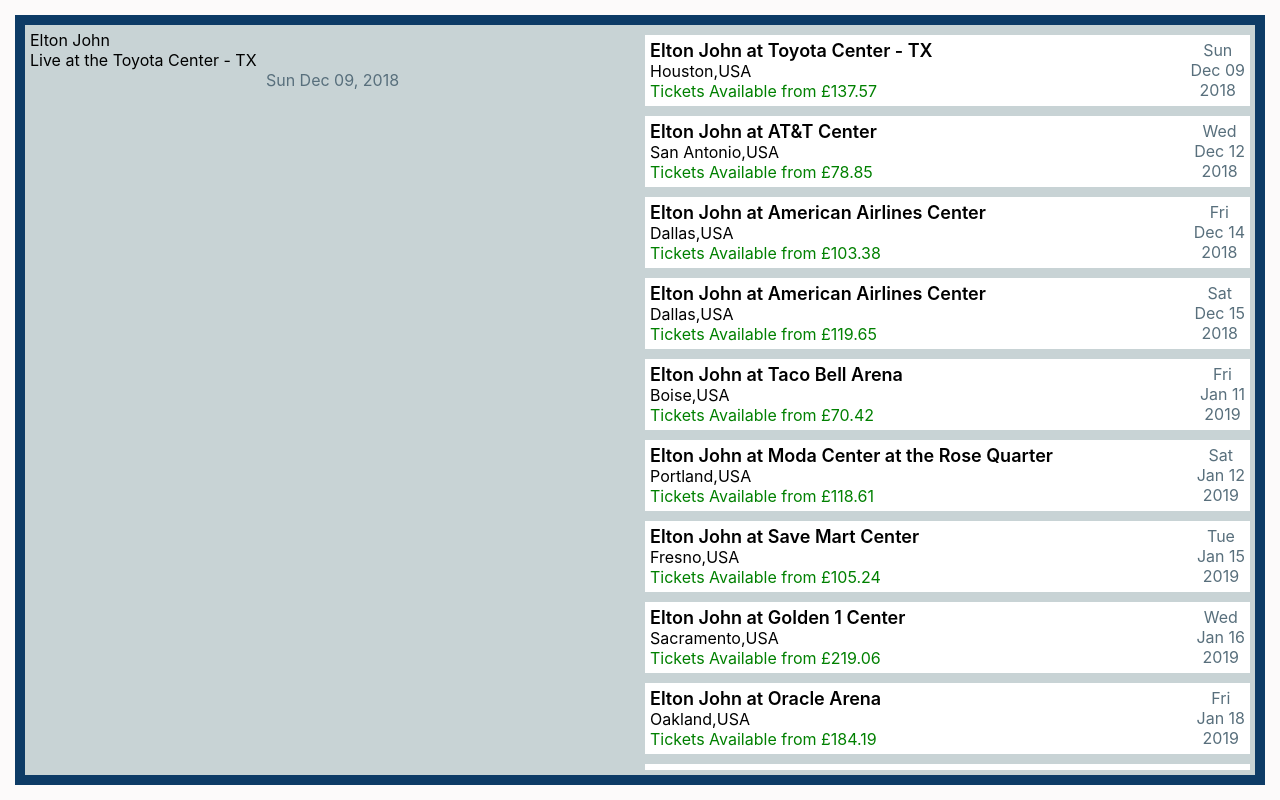
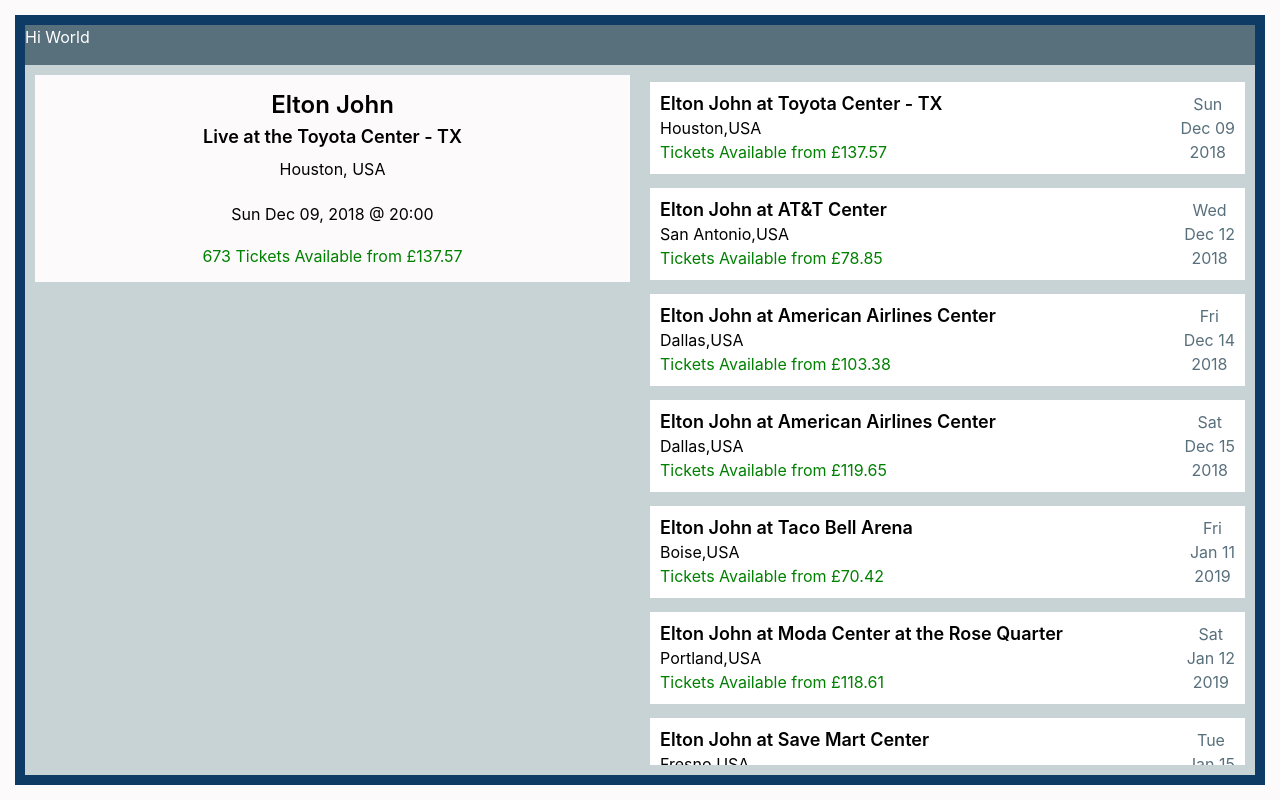
Before and after one commit to hay-sam/vgogo-challenge, a React (Create React App) app: page / in a window 1280 px wide. Built offline with nearby package versions, Linux system fonts and the light colour scheme.

Commit message:
part 2 start

```diff
--- a/src/App.js
+++ b/src/App.js
@@ -1,12 +1,16 @@
 import React from 'react';
 import SelectedEvent from './SelectedEvent'
 import EventList from './EventList'
+import LocationSelect from './LocationSelect'
 
 function App() {
   return (
     <div id="App">
-      <SelectedEvent />
-      <EventList />
+      <LocationSelect />
+      <div id="content">
+        <SelectedEvent />
+        <EventList />
+      </div>
     </div>
   );
 }
--- /dev/null
+++ b/src/LocationSelect.js
@@ -0,0 +1,9 @@
+import React from 'react'
+
+const Location = props => {
+  return(
+    <div id="location-select">Hi World</div>
+  )
+}
+
+export default Location
--- a/src/SelectedEvent.js
+++ b/src/SelectedEvent.js
@@ -11,14 +11,25 @@
           <div id="event-venue">
             Live at the {event.VenueName}
           </div>
+          <div className="event-location">
+          {event.VenueCity}, {event.VenueCountry}
+        </div>
         </div>
         <div id="event-date">
-        <div className="event-date">
-        {event.Day+ " "}
-            {event.Month} {event.CalendarViewModel.DayOfMonth},{" "+event.CalendarViewModel.Year}
+          {event.Day+ " "}
+          {event.Month} {event.CalendarViewModel.DayOfMonth},{" "+event.CalendarViewModel.Year} @ {event.Time}
+        </div>
+        <div id="event-info">
+        {(event.AvailableTickets > 0)?
+          <div className="green">
+           {event.AvailableTickets} Tickets Available from {event.MinPrice}
           </div>
+          :
+          <div className="red">
+            Sold Out
+          </div>
+        }
         </div>
-        <div id="event-info"></div>
       </div>
      {/* <div className="event-item-info">
         <div className="event-item-title">
--- a/src/index.css
+++ b/src/index.css
@@ -18,20 +18,27 @@
 }
 
 #App {
-  display: flex;
-  justify-content: center;
   border: 15px #FCFAFA solid;
   padding: 10px;
   min-height: 600px;
   height: 100vh;
   background-color: #0D3B66;
+  line-height: 1.5rem;
 
+}
+
+#content{
+  height: calc(100% - 40px);
+  display: flex;
+  justify-content: center;
 }
 
 .app-section{
   flex: 0 0 50%;
   background-color: #C8D3D5;
-  padding: 5px;
+  padding: 10px;
+
+
 }
 
 #event-list{
@@ -47,8 +54,8 @@
 .event-list-item{
   background-color: white;
   width: 100%;
-  margin: 5px 0px;
-  padding: 5px;
+  margin: 7px 0px;
+  padding: 10px;
   display: flex;
   justify-content: space-between;
 }
@@ -73,3 +80,36 @@
 /*****************
   Single Event
 ******************/
+
+#selected{
+  width: 100%;
+  background-color: #FCFAFA;
+  min-height: 30%;
+  padding: 5px;
+  text-align: center;
+  display: flex;
+  flex-direction: column;
+  justify-content: space-around;
+}
+#event-title{
+  line-height: 2rem;
+}
+
+#event-artist{
+  font-size: x-large;
+  font-weight: 600;
+}
+#event-venue{
+  font-size: large;
+  font-weight: 600;
+}
+
+
+/*****************
+  Location Select
+******************/
+#location-select{
+  height: 40px;
+  background-color: #586F7C;
+  color:white;
+}
--- a/src/store.js
+++ b/src/store.js
@@ -3,7 +3,8 @@
 
 const initialState = {
   selected : data.Items[0],
-  events : data.Items
+  events : data.Items,
+  location: null  //Part 2 addition
 }
 
 export const selectEvent = (event) => ({
@@ -11,10 +12,18 @@
   event
 })
 
+// For Part 2
+export const selectLocation = (location) => ({
+  type: "LOCATION_SELECTED",
+  location
+})
+
 const reducer = (state = initialState, action) => {
     switch (action.type){
       case "EVENT_SELECTED":
         return {...state, selected: action.event}
+      case "LOCATION_SELECTED":
+        return {...state, location: action.location}
       default:
          return state
     }
```
